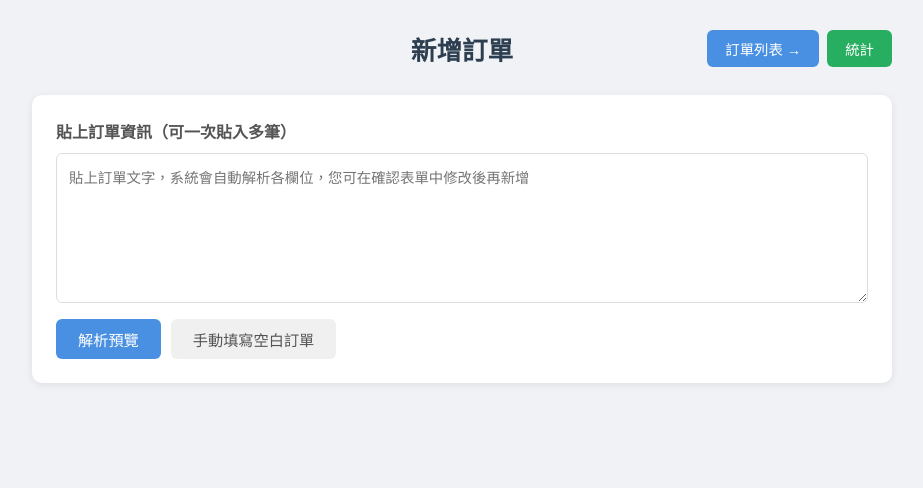
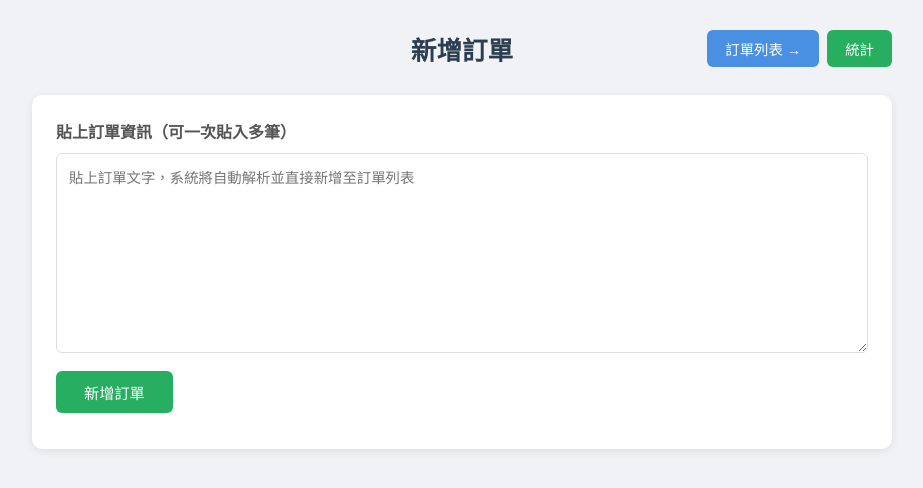
Before and after one commit to CKL141189/order, a Flask app: page / in a window 1280 px wide. Shown: the top 488 px of the page, without its empty margins (178-1101 px from the left). Run offline with Flask 3, Linux system fonts and the light colour scheme.

Commit message:
Simplify add order page: parse and save directly, skip confirmation step
Co-Authored-By: Claude Sonnet 4.6 <noreply@anthropic.com>

```diff
--- a/templates/index.html
+++ b/templates/index.html
@@ -11,46 +11,22 @@ body { font-family: "Microsoft JhengHei", Arial, sans-serif; background: #f0f2f5
 
 .nav-bar { display: flex; align-items: center; margin-bottom: 28px; }
 .nav-bar h1 { font-size: 1.6rem; color: #2c3e50; flex: 1; text-align: center; }
-.nav-links { display: flex; gap: 8px; }
 .btn-nav { padding: 8px 18px; color: #fff; border: none; border-radius: 6px; cursor: pointer; font-size: 0.9rem; font-family: inherit; text-decoration: none; display: inline-block; transition: background 0.2s; }
 .btn-nav.blue { background: #4a90e2; }
 .btn-nav.blue:hover { background: #357abd; }
 .btn-nav.green { background: #27ae60; }
 .btn-nav.green:hover { background: #1e8449; }
 
-.input-section { background: #fff; border-radius: 10px; padding: 24px; box-shadow: 0 2px 8px rgba(0,0,0,0.08); margin-bottom: 20px; }
+.input-section { background: #fff; border-radius: 10px; padding: 24px; box-shadow: 0 2px 8px rgba(0,0,0,0.08); }
 .input-section label { font-weight: bold; display: block; margin-bottom: 10px; color: #555; font-size: 1rem; }
-textarea { width: 100%; height: 150px; padding: 12px; border: 1px solid #ddd; border-radius: 6px; font-size: 0.9rem; resize: vertical; font-family: inherit; }
+textarea { width: 100%; height: 200px; padding: 12px; border: 1px solid #ddd; border-radius: 6px; font-size: 0.9rem; resize: vertical; font-family: inherit; }
 textarea:focus { outline: none; border-color: #4a90e2; }
-.btn-row { display: flex; gap: 10px; margin-top: 12px; flex-wrap: wrap; }
-button { padding: 9px 22px; border: none; border-radius: 6px; cursor: pointer; font-size: 0.95rem; font-family: inherit; transition: background 0.2s; }
-.btn-sort { background: #4a90e2; color: #fff; }
-.btn-sort:hover { background: #357abd; }
-.btn-manual { background: #f0f0f0; color: #555; }
-.btn-manual:hover { background: #e0e0e0; }
-
-.review-section { background: #fff; border-radius: 10px; padding: 20px; box-shadow: 0 2px 8px rgba(0,0,0,0.08); margin-bottom: 20px; }
-.review-section.hidden { display: none; }
-.review-section-header { display: flex; align-items: center; justify-content: space-between; margin-bottom: 16px; border-bottom: 2px solid #e8f0fa; padding-bottom: 10px; }
-.review-section-title { font-weight: bold; font-size: 1.05rem; color: #2c3e50; }
-.review-order-card { border: 1px solid #d8e8f5; border-radius: 8px; margin-bottom: 14px; overflow: hidden; }
-.review-order-card-header { background: #4a90e2; color: #fff; padding: 10px 14px; display: flex; align-items: center; justify-content: space-between; font-size: 0.92rem; font-weight: bold; }
-.review-order-fields { padding: 14px 14px 10px; display: grid; grid-template-columns: 1fr 1fr; gap: 10px 20px; }
-@media (max-width: 600px) { .review-order-fields { grid-template-columns: 1fr; } }
-.review-field-row { display: flex; flex-direction: column; gap: 3px; }
-.review-field-row.full-width { grid-column: 1 / -1; }
-.review-field-label { font-size: 0.76rem; color: #888; font-weight: bold; letter-spacing: 0.02em; }
-.review-field-input { padding: 7px 10px; border: 1px solid #ddd; border-radius: 5px; font-size: 0.9rem; font-family: inherit; background: #fafafa; }
-.review-field-input:focus { outline: none; border-color: #4a90e2; background: #fff; }
-.btn-delete-review { background: rgba(255,255,255,0.18); border: 1px solid rgba(255,255,255,0.45); color: #fff; padding: 4px 12px; border-radius: 4px; cursor: pointer; font-size: 0.8rem; font-family: inherit; }
-.btn-delete-review:hover { background: rgba(255,255,255,0.35); }
-.btn-confirm-orders { background: #27ae60; color: #fff; padding: 10px 32px; font-size: 1rem; border-radius: 6px; }
-.btn-confirm-orders:hover:not(:disabled) { background: #1e8449; }
-.btn-confirm-orders:disabled { background: #a8d5b5; cursor: not-allowed; }
-.btn-cancel-review { background: #e0e0e0; color: #555; }
-.btn-cancel-review:hover { background: #c8c8c8; }
-.btn-add-empty { background: #f0f7ff; color: #4a90e2; border: 2px dashed #b0d0f0; padding: 8px 22px; border-radius: 6px; cursor: pointer; font-size: 0.88rem; font-family: inherit; width: 100%; }
-.btn-add-empty:hover { background: #d8ecff; }
+.btn-row { display: flex; gap: 10px; margin-top: 14px; flex-wrap: wrap; }
+button { padding: 10px 28px; border: none; border-radius: 6px; cursor: pointer; font-size: 0.95rem; font-family: inherit; transition: background 0.2s; }
+.btn-add { background: #27ae60; color: #fff; }
+.btn-add:hover:not(:disabled) { background: #1e8449; }
+.btn-add:disabled { background: #a8d5b5; cursor: not-allowed; }
+.msg { margin-top: 12px; font-size: 0.88rem; color: #888; }
 </style>
 </head>
 <body>
@@ -59,7 +35,7 @@ button { padding: 9px 22px; border: none; border-radius: 6px; cursor: pointer; f
   <div class="nav-bar">
     <div style="flex:1"></div>
     <h1>新增訂單</h1>
-    <div class="nav-links" style="flex:1; justify-content:flex-end;">
+    <div style="flex:1; display:flex; justify-content:flex-end; gap:8px;">
       <a href="/orders" class="btn-nav blue">訂單列表 →</a>
       <a href="/stats" class="btn-nav green">統計</a>
     </div>
@@ -67,115 +43,47 @@ button { padding: 9px 22px; border: none; border-radius: 6px; cursor: pointer; f
 
   <div class="input-section">
     <label>貼上訂單資訊（可一次貼入多筆）</label>
-    <textarea id="pasteArea" placeholder="貼上訂單文字，系統會自動解析各欄位，您可在確認表單中修改後再新增"></textarea>
+    <textarea id="pasteArea" placeholder="貼上訂單文字，系統將自動解析並直接新增至訂單列表"></textarea>
     <div class="btn-row">
-      <button type="button" class="btn-sort" onclick="parsePreview()">解析預覽</button>
-      <button type="button" class="btn-manual" onclick="addEmptyOrderDirect()">手動填寫空白訂單</button>
+      <button type="button" class="btn-add" id="addBtn" onclick="addOrders()">新增訂單</button>
     </div>
-  </div>
-
-  <div class="review-section hidden" id="reviewSection">
-    <div class="review-section-header">
-      <span class="review-section-title">確認訂單資訊</span>
-      <span id="reviewCount" style="font-size:0.85rem; color:#888;"></span>
-    </div>
-    <div id="reviewOrdersList"></div>
-    <div style="margin-bottom:16px;">
-      <button type="button" class="btn-add-empty" onclick="addEmptyOrder()">＋ 新增一筆空白訂單</button>
-    </div>
-    <div class="btn-row" style="justify-content:center; gap:16px;">
-      <button type="button" class="btn-confirm-orders" onclick="confirmOrders()">確認新增</button>
-      <button type="button" class="btn-cancel-review" onclick="cancelPreview()">取消</button>
-    </div>
+    <div class="msg" id="msg"></div>
   </div>
 
 </div>
 <script>
-const FIELDS_ORDER = ["訂單號碼","預約日期","預約時間","服務項目","航班編號","接送車型","預約方式","乘客姓名","用車人數","行李件數","聯絡電話","接送地址","接送順序","連繫地址","加點地址","付費方式","備註"];
-const FULL_WIDTH_FIELDS = new Set(['接送地址','接送順序','連繫地址','加點地址','備註']);
+async function addOrders() {
+  const text = document.getElementById('pasteArea').value.trim();
+  if (!text) { window.location.href = '/orders'; return; }
+  const btn = document.getElementById('addBtn');
+  const msg = document.getElementById('msg');
+  btn.disabled = true; btn.textContent = '解析中…';
+  msg.textContent = '';
 
-function escHtml(s) {
-  return String(s||'').replace(/&/g,'&amp;').replace(/</g,'&lt;').replace(/>/g,'&gt;').replace(/"/g,'&quot;');
-}
+  const parseResp = await fetch('/api/parse', {
+    method: 'POST', headers: { 'Content-Type': 'application/json' },
+    body: JSON.stringify({ text })
+  });
+  const parseData = await parseResp.json();
+  const orders = parseData.orders || [];
 
-function buildReviewCard(order, idx) {
-  const orderId = order['訂單號碼'] || ('訂單 ' + (idx + 1));
-  const fieldsHtml = FIELDS_ORDER.map(f => `
-    <div class="review-field-row${FULL_WIDTH_FIELDS.has(f) ? ' full-width' : ''}">
-      <label class="review-field-label">${f}</label>
-      <input type="text" class="review-field-input" data-field="${f}" value="${escHtml(order[f])}">
-    </div>`).join('');
-  return `<div class="review-order-card">
-    <div class="review-order-card-header">
-      <span>${escHtml(orderId)}</span>
-      <button class="btn-delete-review" onclick="this.closest('.review-order-card').remove(); updateReviewCount()">移除</button>
-    </div>
-    <div class="review-order-fields">${fieldsHtml}</div>
-  </div>`;
-}
+  if (!orders.length) {
+    btn.disabled = false; btn.textContent = '新增訂單';
+    msg.textContent = '未能解析出任何訂單，請確認格式後重試。';
+    return;
+  }
 
-function renderReviewOrders(orders) {
-  document.getElementById('reviewOrdersList').innerHTML = orders.map((o,i) => buildReviewCard(o,i)).join('');
-  updateReviewCount();
-}
-
-function updateReviewCount() {
-  const n = document.querySelectorAll('#reviewOrdersList .review-order-card').length;
-  document.getElementById('reviewCount').textContent = '共 ' + n + ' 筆';
-}
-
-function addEmptyOrder() {
-  const list = document.getElementById('reviewOrdersList');
-  const idx = list.querySelectorAll('.review-order-card').length;
-  list.insertAdjacentHTML('beforeend', buildReviewCard({}, idx));
-  updateReviewCount();
-}
-
-function addEmptyOrderDirect() {
-  renderReviewOrders([{}]);
-  document.getElementById('reviewSection').classList.remove('hidden');
-  document.getElementById('reviewSection').scrollIntoView({behavior:'smooth'});
-}
-
-async function parsePreview() {
-  const text = document.getElementById('pasteArea').value.trim();
-  if (!text) { addEmptyOrderDirect(); return; }
-  const resp = await fetch('/api/parse', {
-    method:'POST', headers:{'Content-Type':'application/json'},
-    body: JSON.stringify({text})
+  const saveResp = await fetch('/api/add_orders', {
+    method: 'POST', headers: { 'Content-Type': 'application/json' },
+    body: JSON.stringify({ orders })
   });
-  const data = await resp.json();
-  const orders = (data.orders && data.orders.length) ? data.orders : [{}];
-  renderReviewOrders(orders);
-  document.getElementById('reviewSection').classList.remove('hidden');
-  document.getElementById('reviewSection').scrollIntoView({behavior:'smooth'});
-}
-
-function cancelPreview() {
-  document.getElementById('reviewSection').classList.add('hidden');
-  document.getElementById('pasteArea').value = '';
-}
-
-async function confirmOrders() {
-  const cards = document.querySelectorAll('#reviewOrdersList .review-order-card');
-  const orders = [];
-  cards.forEach(card => {
-    const o = {};
-    card.querySelectorAll('.review-field-input').forEach(inp => {
-      if (inp.value.trim()) o[inp.dataset.field] = inp.value.trim();
-    });
-    if (Object.keys(o).length) orders.push(o);
-  });
-  if (!orders.length) return;
-  const btn = document.querySelector('.btn-confirm-orders');
-  btn.disabled = true; btn.textContent = '儲存中…';
-  const resp = await fetch('/api/add_orders', {
-    method:'POST', headers:{'Content-Type':'application/json'},
-    body: JSON.stringify({orders})
-  });
-  const data = await resp.json();
-  if (data.ok) { window.location.href = '/orders'; }
-  else { btn.disabled = false; btn.textContent = '確認新增'; alert('儲存失敗，請重試'); }
+  const saveData = await saveResp.json();
+  if (saveData.ok) {
+    window.location.href = '/orders';
+  } else {
+    btn.disabled = false; btn.textContent = '新增訂單';
+    msg.textContent = '儲存失敗，請重試。';
+  }
 }
 </script>
 </body>
```
